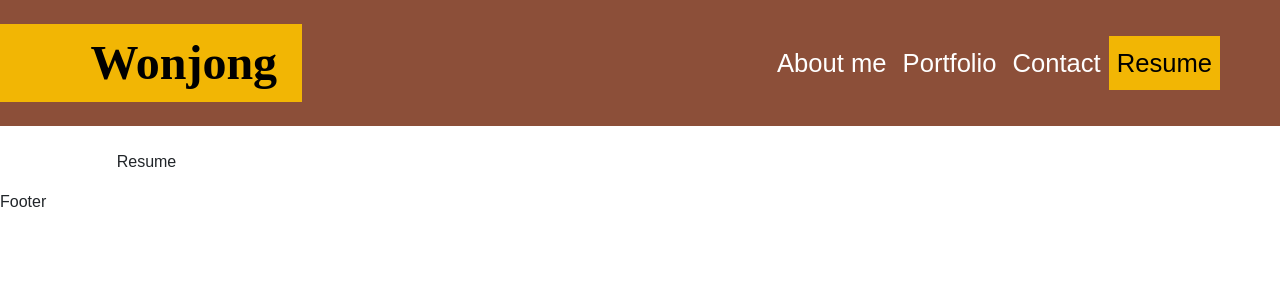
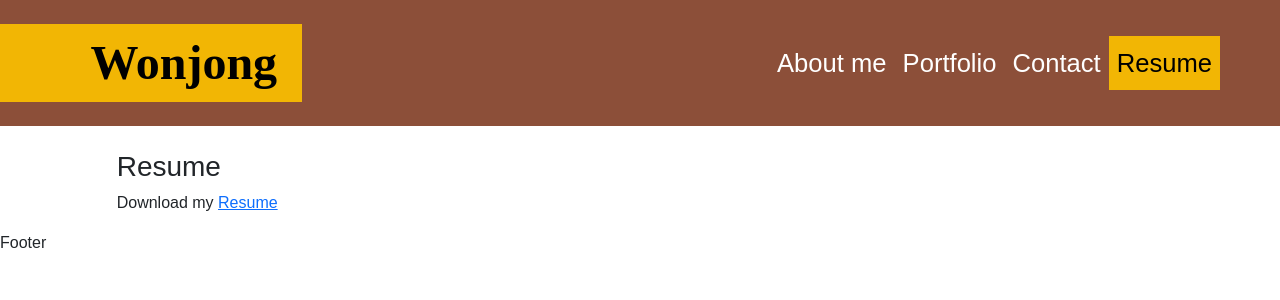
Before and after one commit to wonjong2/wonjong_portfolio_react, a React (Create React App) app: page / in a window 1280 px wide. Both pictures are taken after a click on the link "Resume". Shown: the top 300 px of the page. Built offline with nearby package versions, Linux system fonts and the light colour scheme; a web font is replaced by a local one.

Commit message:
Adds components for Resume section

```diff
--- /dev/null
+++ b/src/components/Backend.js
@@ -0,0 +1,10 @@
+import React from 'react';
+
+export default function Backend() {
+
+    return (
+        <div>
+
+        </div>
+    )
+}
--- a/src/components/Contact.js
+++ b/src/components/Contact.js
@@ -1,4 +1,4 @@
-import React, { useState, useEffect } from 'react';
+import React, { useState } from 'react';
 import { validateEmail } from '../util/helpers';
 
 const styles = {
--- /dev/null
+++ b/src/components/Frontend.js
@@ -0,0 +1,10 @@
+import React from 'react';
+
+export default function Frontend() {
+
+    return (
+        <div>
+
+        </div>
+    )
+}
--- a/src/components/Resume.js
+++ b/src/components/Resume.js
@@ -1,5 +1,19 @@
 import React from 'react';
+import Frontend from './Frontend';
+import Backend from './Backend';
+import resume from '../documents/Wonjong_Park_Resume.pdf'
 
 export default function Resume() {
-    return <p>Resume</p>
+
+    return (
+        <div>
+            <h3>Resume</h3>
+            <div>
+                <p>Download my <a href={resume} target="_blank" rel="noreferrer">Resume</a>
+                </p>
+            </div>
+            <Frontend />
+            <Backend />
+        </div>
+    )
 }
```
Also changed, not shown: 1 other file (tests, documents, lock files or other folders).
